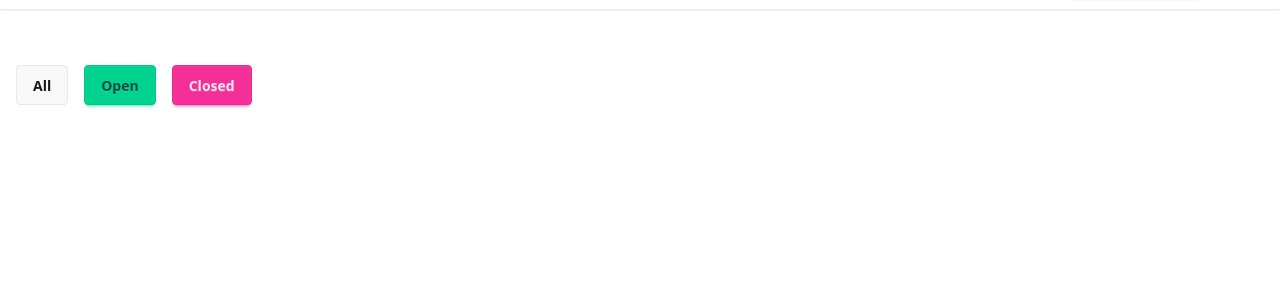
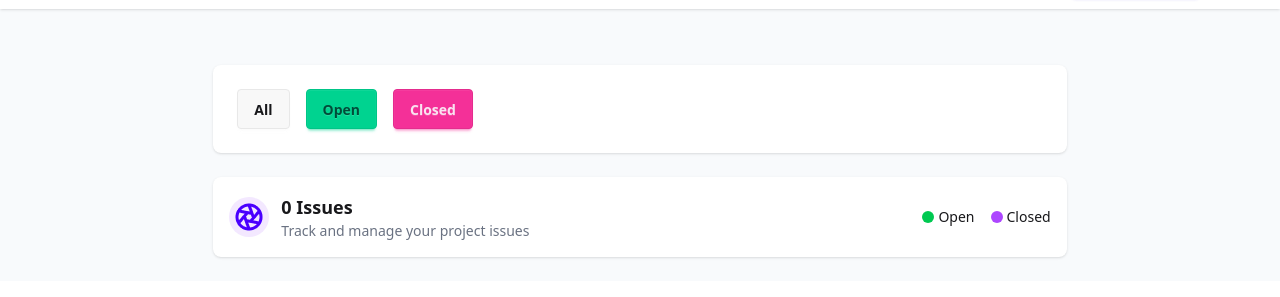
Before and after one commit to simantopal/Assignment-5, a plain HTML site: page index.html in a window 1280 px wide. Shown: the part 55-352 px from the top of the page. Drawn offline with nearby package versions, Linux system fonts and the light colour scheme; no server answers.

Commit message:
create default issues count section

```diff
--- a/index.html
+++ b/index.html
@@ -10,7 +10,7 @@
     <link rel="stylesheet" href="https://cdnjs.cloudflare.com/ajax/libs/font-awesome/7.0.1/css/all.min.css" integrity="sha512-2SwdPD6INVrV/lHTZbO2nodKhrnDdJK9/kg2XD1r9uGqPo1cUbujc+IYdlYdEErWNu69gVcYgdxlmVmzTWnetw==" crossorigin="anonymous" referrerpolicy="no-referrer"/>
 
 </head>
-<body>
+<body class="bg-[#F8FAFC]">
     <!-- Navbar -->
     <div class="navbar bg-base-100 shadow-sm mb-14 px-5 md:px-20">
         <div class="flex flex-1 gap-1">
@@ -32,11 +32,34 @@
         </div>
     </div>
 
-    <section class="max-w-7xl mx-auto mt-8 px-4">
-        <div class="flex gap-4 mb-6">
+    <section class="w-8/12 mx-auto">
+        <div class="flex bg-white rounded-lg shadow py-6 px-6 gap-4 mb-6">
             <button onclick="filterIssues('all')" class="btn">All</button>
             <button onclick="filterIssues('open')" class="btn btn-success">Open</button>
             <button onclick="filterIssues('closed')" class="btn btn-secondary">Closed</button>
+        </div>
+    </section>
+
+    <section class="w-8/12 mx-auto">
+        <div class="bg-white rounded-lg p-4 shadow mb-6 flex justify-between items-center">
+            <div class="flex items-center gap-3">
+                <div class="w-10 h-10 bg-purple-100 rounded-full flex items-center justify-center">
+                    <img src="./assets/Aperture.png" alt="">
+                </div>
+
+                <div>
+                    <h2 class="font-bold text-lg"><span id="issueCount">0</span> Issues</h2>
+                    <p class="text-gray-500 text-sm">Track and manage your project issues</p>
+                </div>
+            </div>
+
+            <div class="flex gap-4 text-sm">
+                <div class="flex items-center gap-1"><span class="w-3 h-3 bg-green-500 rounded-full"></span>Open
+                </div>
+
+                <div class="flex items-center gap-1"><span class="w-3 h-3 bg-purple-500 rounded-full"></span>Closed
+                </div>
+            </div>
         </div>
     </section>
 
--- a/script/index.js
+++ b/script/index.js
@@ -7,6 +7,7 @@ async function loadIssues(){
 
 function displayIssues(issues){
     container.innerHTML = "";
+    document.getElementById("issueCount").innerText = issues.length
     issues.forEach(issue => {
         const div = document.createElement("div");
         div.className = "card bg-white p-4 shadow";
```
